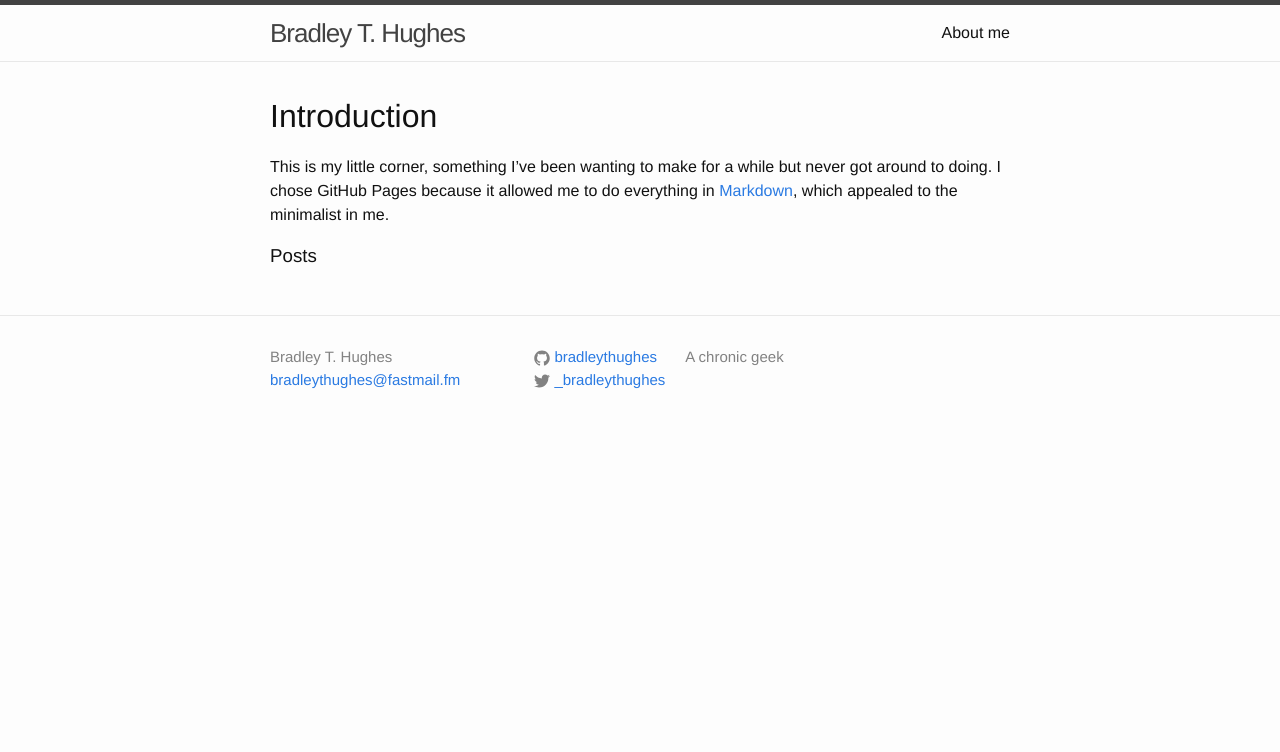
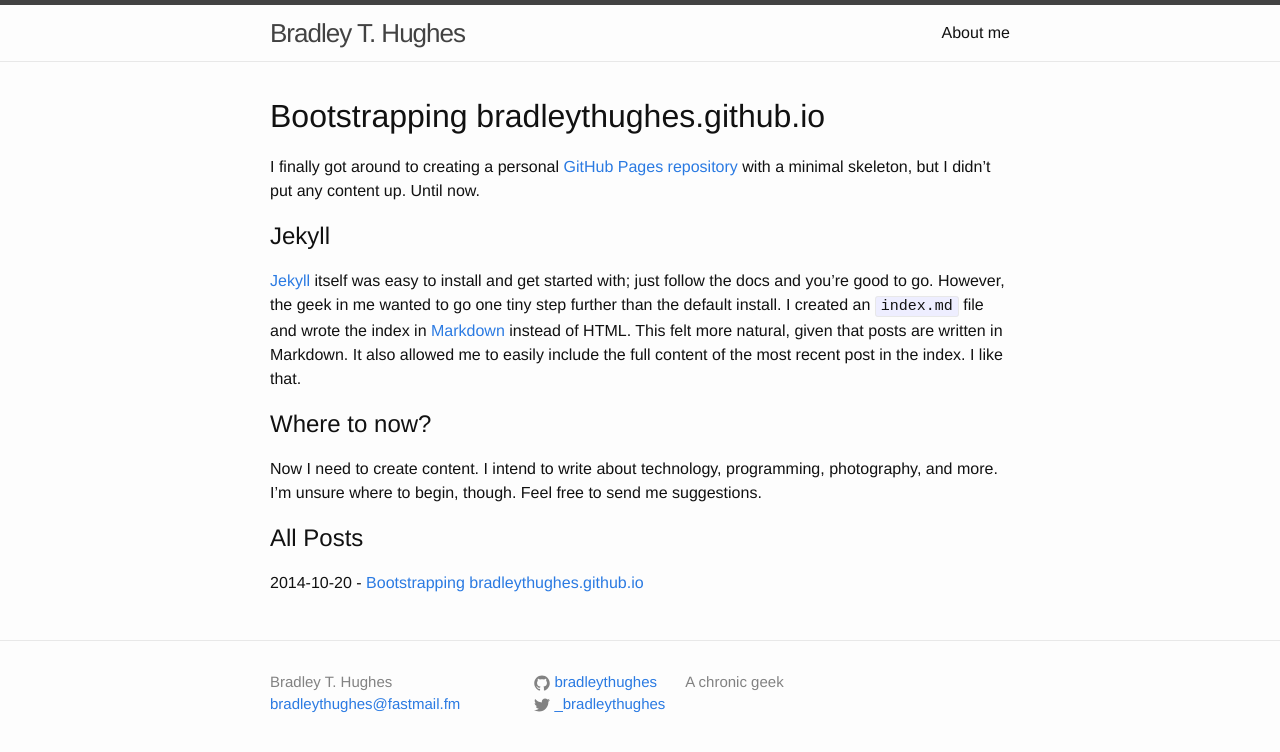
Before and after one commit to bradleythughes/bradleythughes.github.io, a Jekyll site: the page built from index.md, in a window 1280 px wide. Shown: the top 752 px of the page. Built offline with Jekyll 4.4.1, drawn with Linux system fonts in a browser that asks for light colours.

Commit message:
Add my first post: Bootstrapping bradleythughes.github.io
Update index.md to pull in the content of the most recent post, which is
I want visitors to the site to see. The post itself is nothing spectacular,
just an account of how I got the first post up.

```diff
--- /dev/null
+++ b/_posts/2014-10-20-bootstrapping.md
@@ -0,0 +1,13 @@
+---
+layout: post
+title: Bootstrapping bradleythughes.github.io
+---
+
+# Bootstrapping bradleythughes.github.io
+I finally got around to creating a personal [GitHub Pages repository](https://github.com/bradleythughes/bradleythughes.github.io) with a minimal skeleton, but I didn't put any content up. Until now.
+
+## Jekyll
+[Jekyll](http://jekyllrb.com/) itself was easy to install and get started with; just follow the docs and you're good to go. However, the geek in me wanted to go one tiny step further than the default install. I created an `index.md` file and wrote the index in [Markdown](https://help.github.com/articles/github-flavored-markdown/) instead of HTML. This felt more natural, given that posts are written in Markdown. It also allowed me to easily include the full content of the most recent post in the index. I like that.
+
+## Where to now?
+Now I need to create content. I intend to write about technology, programming, photography, and more. I'm unsure where to begin, though. Feel free to send me suggestions.
--- a/index.md
+++ b/index.md
@@ -2,10 +2,10 @@
 layout: default
 ---
 
-# Introduction
-This is my little corner, something I've been wanting to make for a while but never got around to doing. I chose GitHub Pages because it allowed me to do everything in [Markdown](https://help.github.com/articles/github-flavored-markdown/), which appealed to the minimalist in me.
-
-### Posts
 {% for post in site.posts %}
+{% if forloop.first %}
+{{ post.content }}
+## All Posts
+{% endif %}
 {{ post.date | date: "%Y-%m-%d" }} - [{{ post.title }}]({{ post.url | prepend: site.baseurl }})
 {% endfor %}
```
